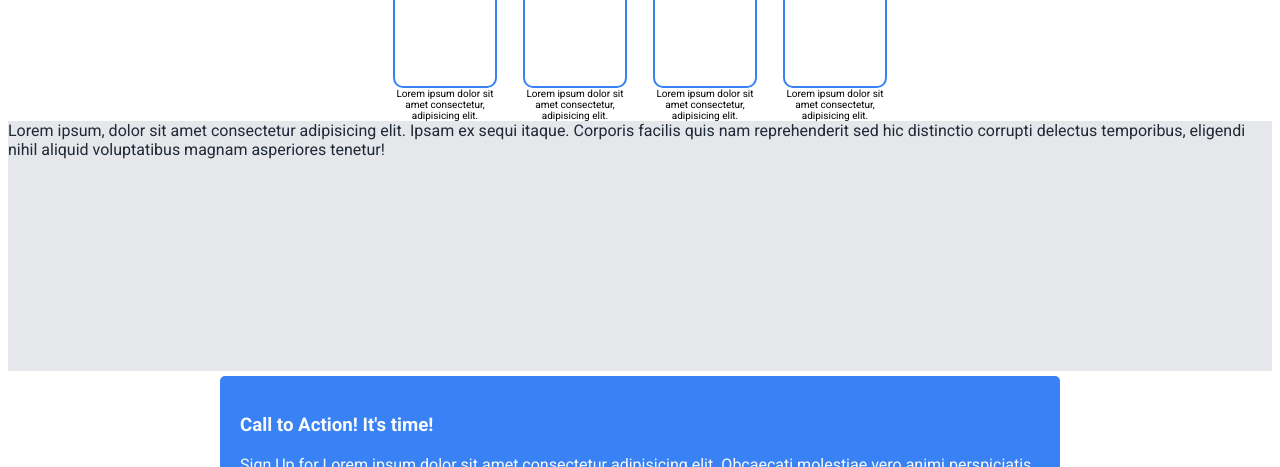
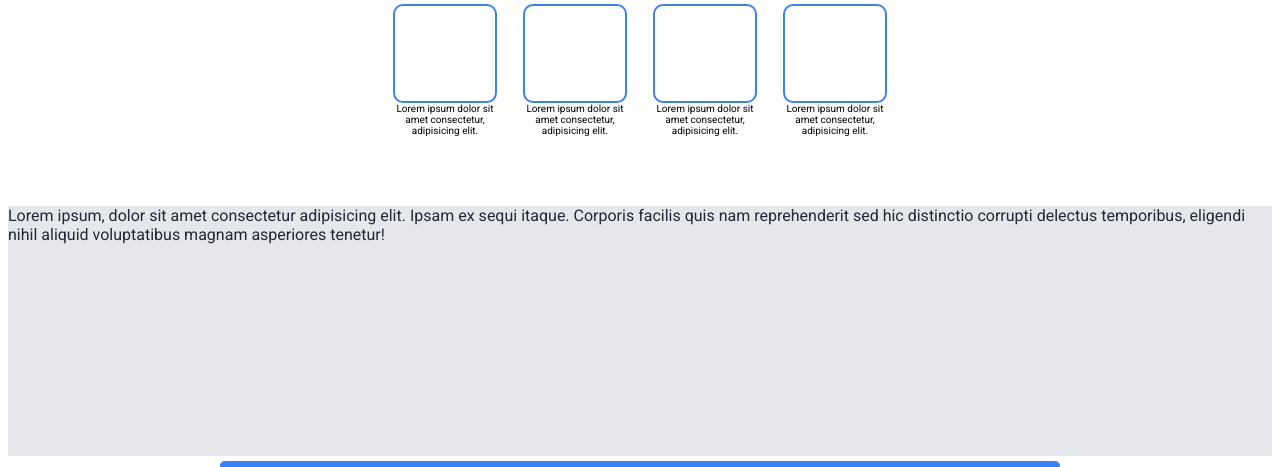
Before and after one commit to AhmadYusuf1502/landing-page, a plain HTML site: page index.html in a window 1280 px wide. Shown: the part 633-1100 px from the top of the page. Drawn offline with Linux system fonts and the light colour scheme.

Commit message:
add padding top and bottom div container

```diff
--- a/style.css
+++ b/style.css
@@ -37,6 +37,10 @@ h3{
 div .header-info h1{
 color: black;
 text-align: center;
+}
+div .container{
+    padding-top: 15px;
+    padding-bottom: 70px;
 }
 p{
     color: #F9FAF8;
```
